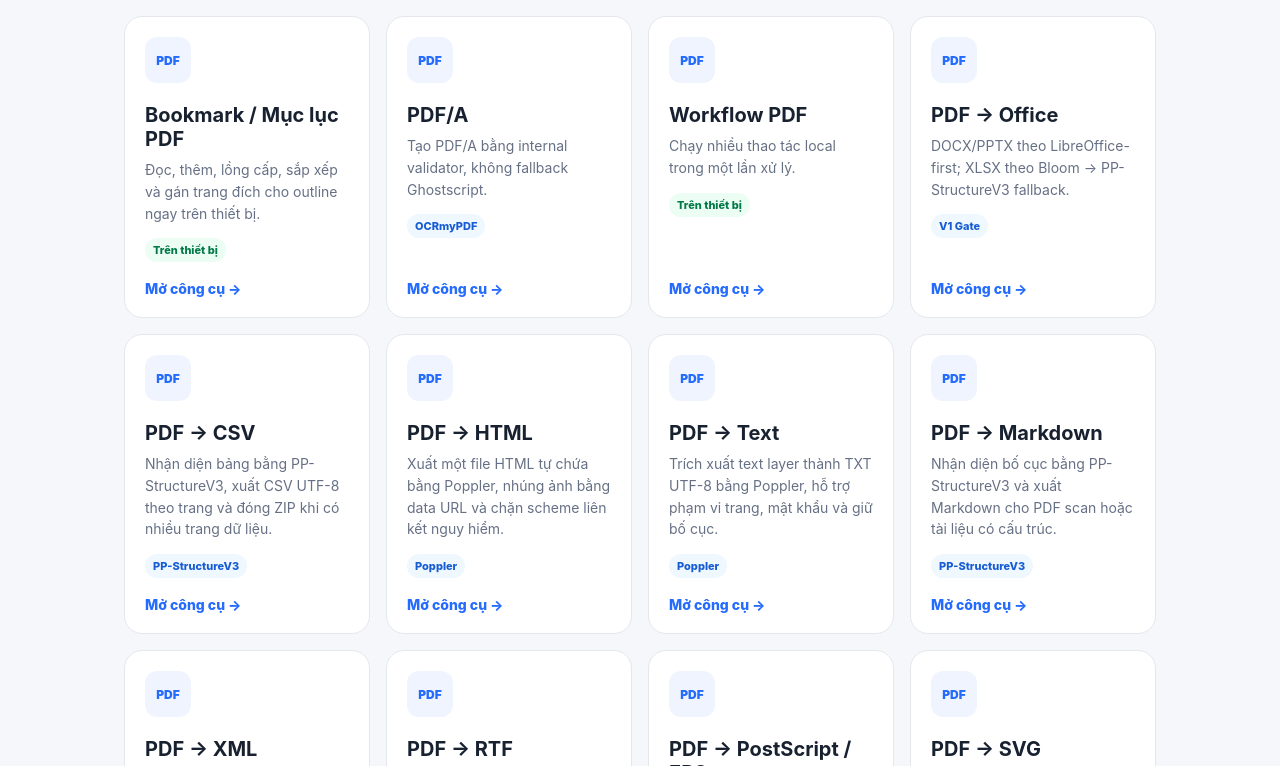
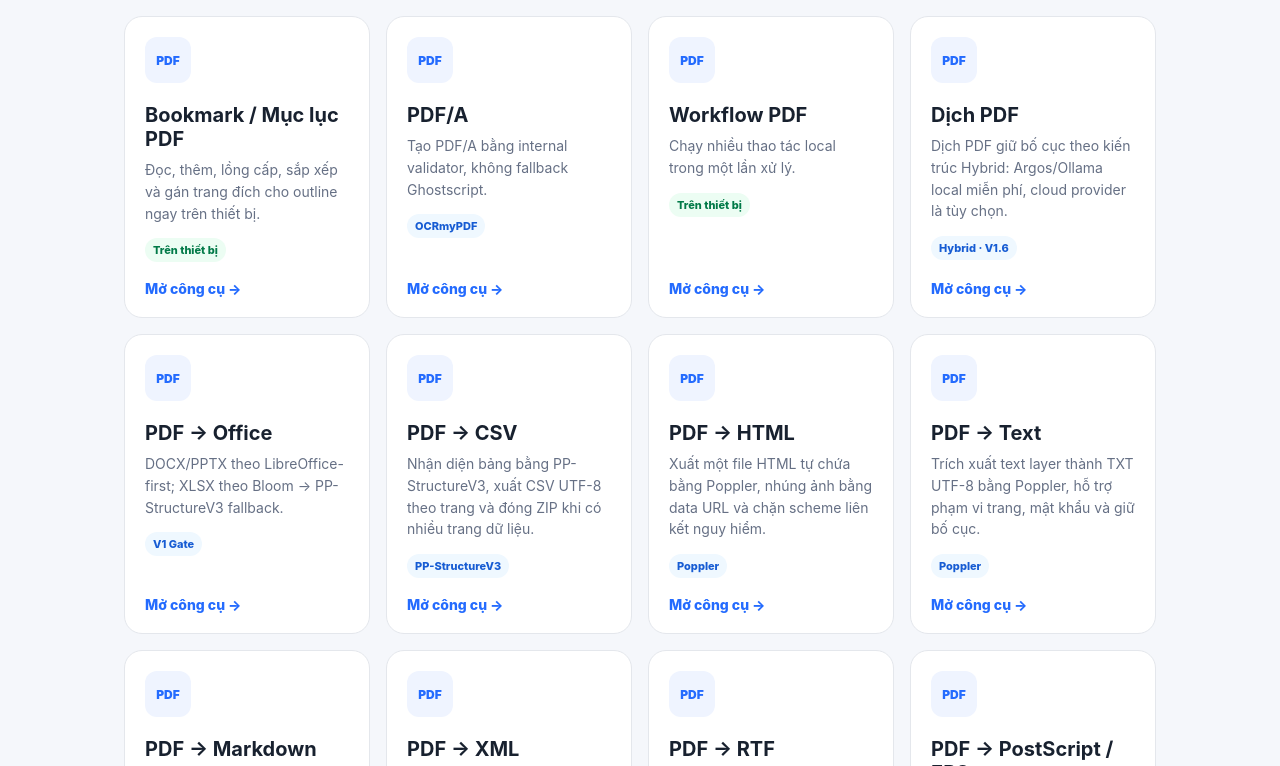
Before and after one commit to solyan842/SolYan-PDF, a Next.js app in the folder frontend/: page / in a window 1280 px wide. Shown: the part 1314-2080 px from the top of the page. Built offline with nearby package versions, Linux system fonts and the light colour scheme.

Commit message:
feat: surface PDF translation on home page

```diff
--- a/frontend/app/page.tsx
+++ b/frontend/app/page.tsx
@@ -10,6 +10,7 @@ const tools = [
   { href: '/bookmarks', title: 'Bookmark / Mục lục PDF', description: 'Đọc, thêm, lồng cấp, sắp xếp và gán trang đích cho outline ngay trên thiết bị.', local: true },
   { href: '/pdfa', title: 'PDF/A', description: 'Tạo PDF/A bằng internal validator, không fallback Ghostscript.', local: false, badge: 'OCRmyPDF' },
   { href: '/workflow', title: 'Workflow PDF', description: 'Chạy nhiều thao tác local trong một lần xử lý.', local: true },
+  { href: '/translate', title: 'Dịch PDF', description: 'Dịch PDF giữ bố cục theo kiến trúc Hybrid: Argos/Ollama local miễn phí, cloud provider là tùy chọn.', local: false, badge: 'Hybrid · V1.6' },
   { href: '/pdf-to-office', title: 'PDF → Office', description: 'DOCX/PPTX theo LibreOffice-first; XLSX theo Bloom → PP-StructureV3 fallback.', local: false, badge: 'V1 Gate' },
   { href: '/pdf-to-csv', title: 'PDF → CSV', description: 'Nhận diện bảng bằng PP-StructureV3, xuất CSV UTF-8 theo trang và đóng ZIP khi có nhiều trang dữ liệu.', local: false, badge: 'PP-StructureV3' },
   { href: '/pdf-to-html', title: 'PDF → HTML', description: 'Xuất một file HTML tự chứa bằng Poppler, nhúng ảnh bằng data URL và chặn scheme liên kết nguy hiểm.', local: false, badge: 'Poppler' },
@@ -74,7 +75,7 @@ export default function HomePage() {
       <section className="hero home-hero"><p className="eyebrow">SOLYAN PDF</p><h1>Công cụ PDF đơn giản, nhanh và riêng tư</h1><p className="subtitle">Tác vụ nhẹ chạy ngay trong trình duyệt; tác vụ nặng được tách thành các engine service riêng để dễ thay thế và mở rộng.</p></section>
       <section className="feature-banner"><div><span className="feature-kicker">DÀNH CHO NGƯỜI DÙNG VIỆT NAM</span><h2>13 Tiện ích Việt Nam</h2><p>Đổi số tiền thành chữ, VAT, phần trăm, tính tuổi, BMI, công suất điều hòa, IP, ping, vị trí từ khóa và website rank.</p></div><a className="feature-action" href="/vietnamese">Mở Tiện ích Việt Nam →</a></section>
       <section className="tool-grid" aria-label="Công cụ PDF">{tools.map((tool) => <a className="tool-card" href={tool.href} key={tool.href}><span className="tool-icon">PDF</span><h2>{tool.title}</h2><p>{tool.description}</p><span className={tool.local ? 'tool-badge local' : 'tool-badge server'}>{tool.local ? 'Trên thiết bị' : (tool.badge ?? 'Server')}</span><span className="tool-link">Mở công cụ →</span></a>)}</section>
-      <section className="coming-soon"><h2>V1.5 đang phát triển · v0.1.7 stable</h2><p>V1.5 tiếp tục OSS-first với PDF → SVG, certified signing/DocMDP, PDF Portfolio và Page Labels bằng các engine đã có sẵn trong stack.</p></section>
+      <section className="coming-soon"><h2>V1.6 đang phát triển · v0.1.8 stable</h2><p>V1.6 mở lane PDF Translation theo kiến trúc Hybrid: local-first miễn phí, cloud provider tùy chọn và engine layout tách biệt khỏi Apache-2.0 core.</p></section>
       <footer>SolYan PDF · Browser-first · PWA-ready</footer>
     </main>
   );
```
